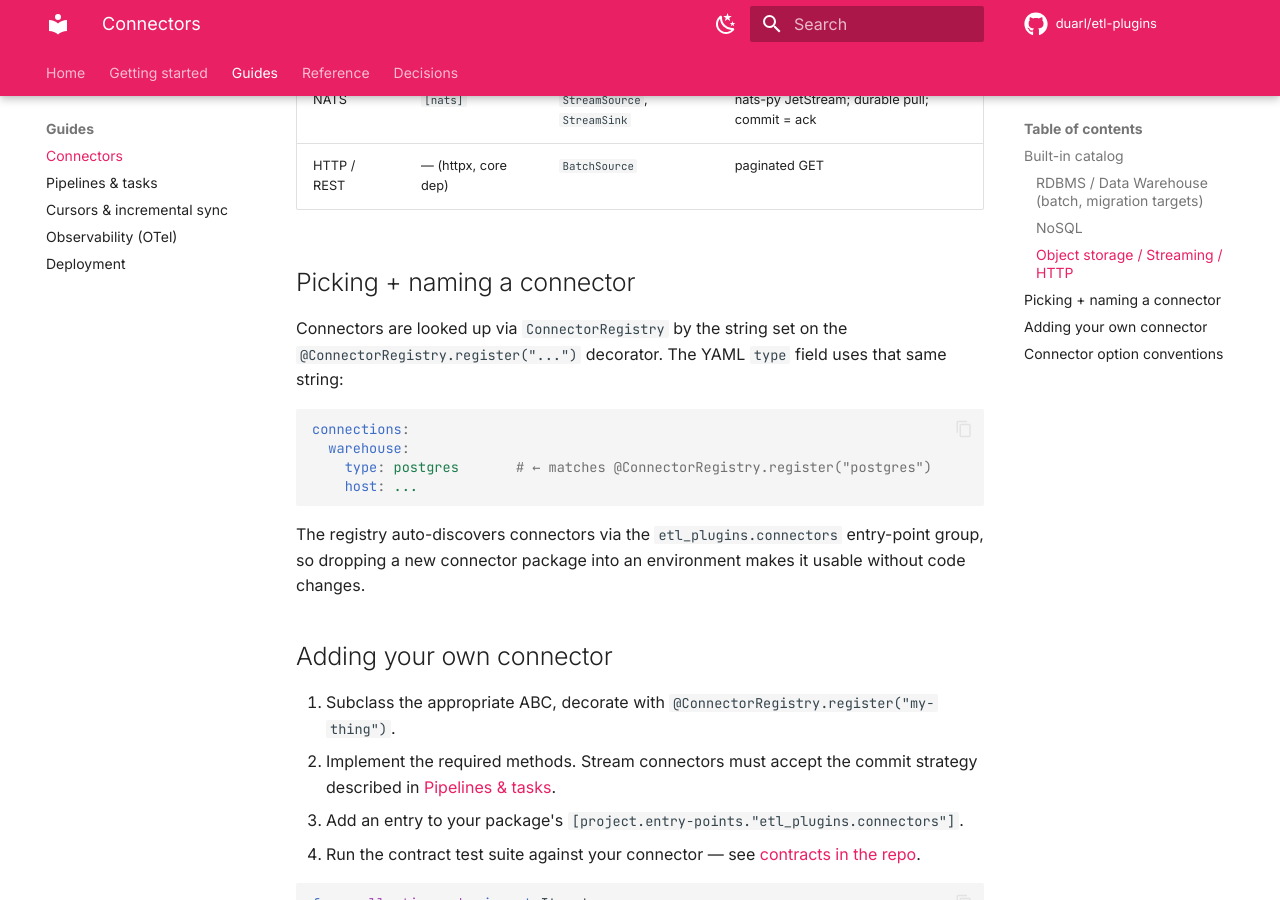
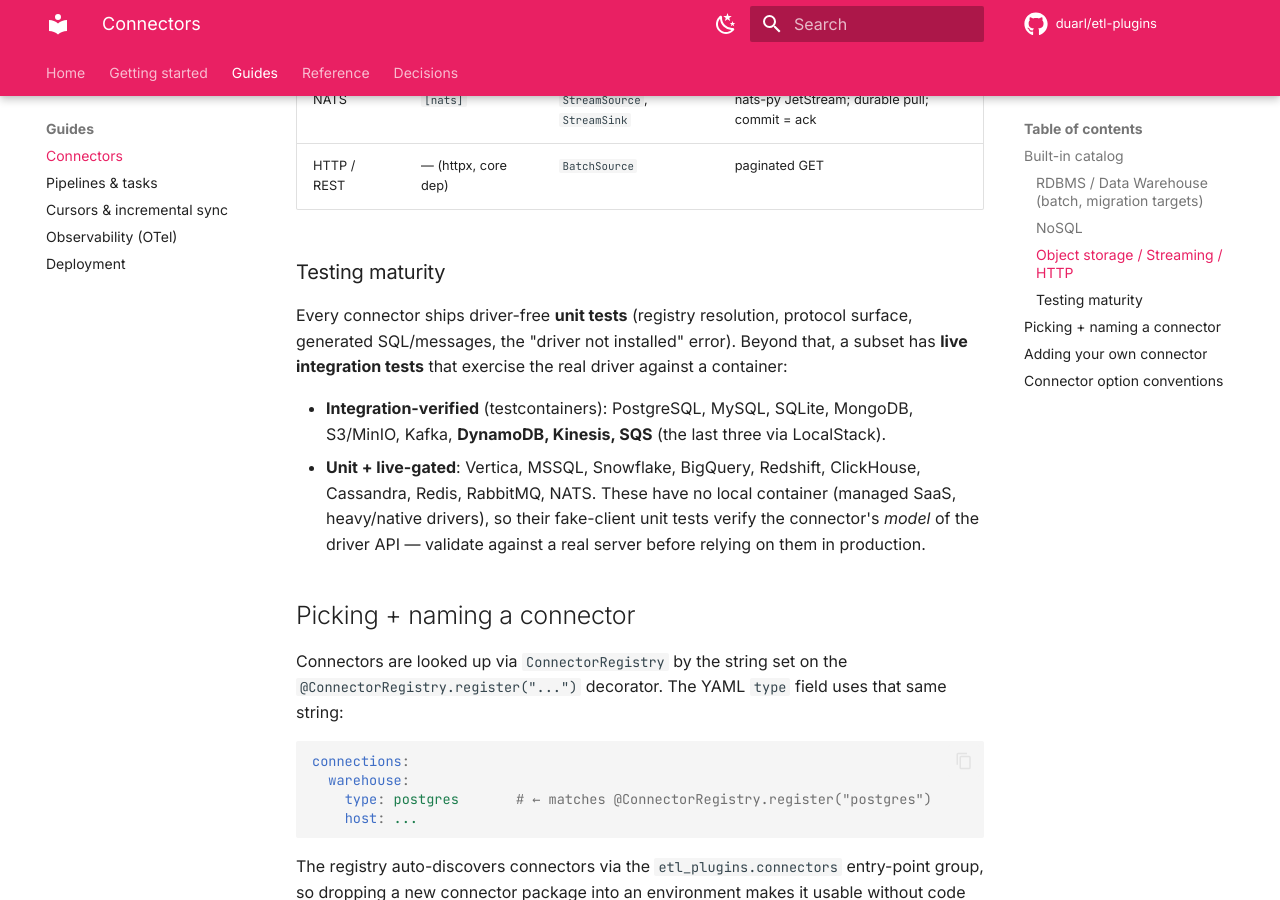
Before and after one commit to genebir/anyduct, an MkDocs documentation site: the page built from docs/guides/connectors.md, in a window 1280 px wide and 900 px high, scrolled down 2251 px. Built offline with MkDocs 1.6.1 and Material for MkDocs 9.7.7, drawn with Linux system fonts in a browser that asks for light colours; comment, search, counter and statistics services are not loaded.

Commit message:
docs: CHANGELOG 12 커넥터 반영 + connectors 테스트 성숙도 표기 [Phase AGV]
CHANGELOG [Unreleased]에 RabbitMQ/NATS 포함(10→12, Streaming 6) + 테스트
성숙도 구분. connectors.md에 "Testing maturity" 섹션 — 통합검증(testcontainers:
PG/MySQL/SQLite/Mongo/S3/Kafka/DynamoDB/Kinesis/SQS) vs unit+live-gated(DW
4/Cassandra/Redis/RabbitMQ/NATS) 투명 명시. mkdocs --strict 빌드 OK. 코드 변화 0.

Co-Authored-By: Claude Opus 4.8 (1M context) <noreply@anthropic.com>

```diff
--- a/docs/guides/connectors.md
+++ b/docs/guides/connectors.md
@@ -54,6 +54,22 @@ SQL-capable migration targets form a 10×10 cross-DB matrix.
 | RabbitMQ | `[rabbitmq]` | `StreamSource`, `StreamSink` | aio-pika (AMQP); commit = ack |
 | NATS | `[nats]` | `StreamSource`, `StreamSink` | nats-py JetStream; durable pull; commit = ack |
 | HTTP / REST | — (httpx, core dep) | `BatchSource` | paginated GET |
+
+### Testing maturity
+
+Every connector ships driver-free **unit tests** (registry resolution,
+protocol surface, generated SQL/messages, the "driver not installed"
+error). Beyond that, a subset has **live integration tests** that
+exercise the real driver against a container:
+
+- **Integration-verified** (testcontainers): PostgreSQL, MySQL, SQLite,
+  MongoDB, S3/MinIO, Kafka, **DynamoDB, Kinesis, SQS** (the last three
+  via LocalStack).
+- **Unit + live-gated**: Vertica, MSSQL, Snowflake, BigQuery, Redshift,
+  ClickHouse, Cassandra, Redis, RabbitMQ, NATS. These have no local
+  container (managed SaaS, heavy/native drivers), so their fake-client
+  unit tests verify the connector's *model* of the driver API — validate
+  against a real server before relying on them in production.
 
 ## Picking + naming a connector
 
```
Also changed, not shown: CHANGELOG.md (+4 -3 lines).
